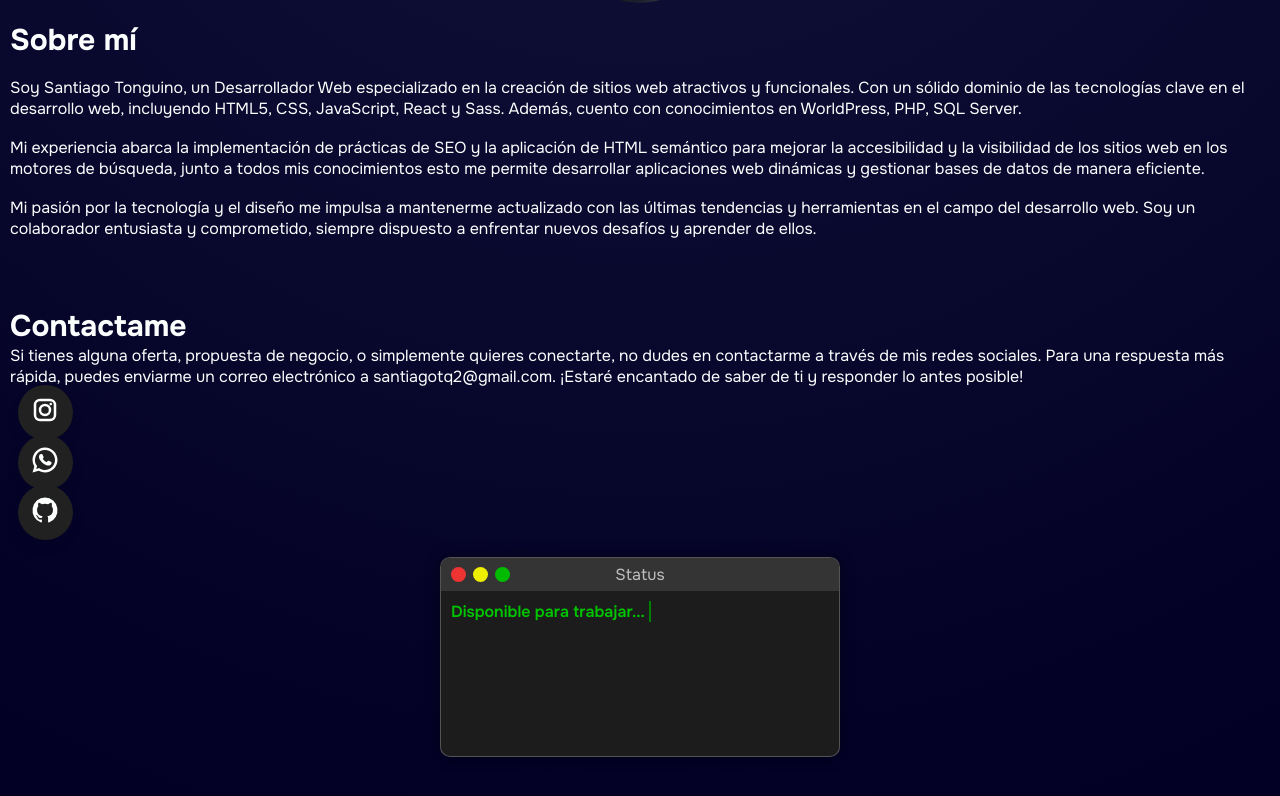
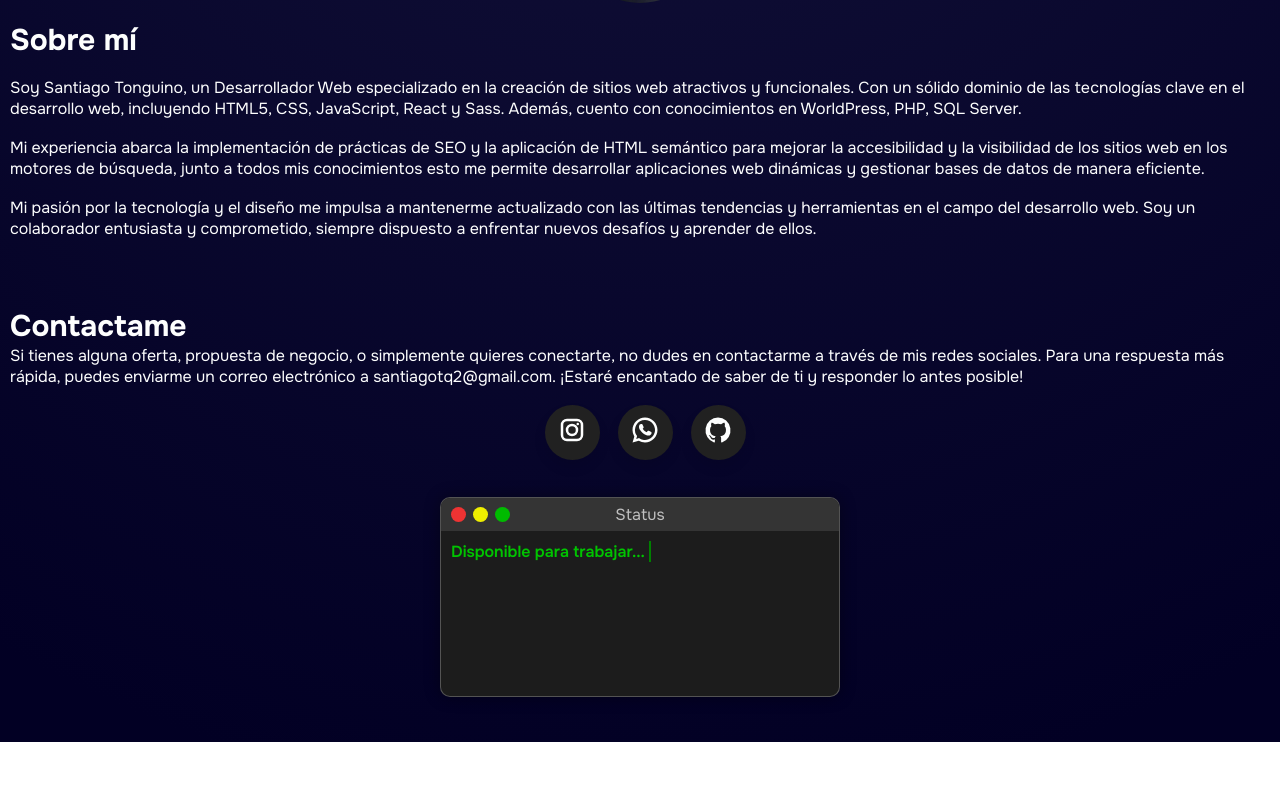
Before and after one commit to tonguiino/Tonguiino-WebCraft, a React (Vite) app: page / in a window 1280 px wide. Shown: the part 1743-2539 px from the top of the page. After the commit the page ends 2485 px from the top, so only its background shows below. Built offline with nearby package versions, Linux system fonts and the light colour scheme.

Commit message:
fix styles

```diff
--- a/src/Components/Contac/Contac.scss
+++ b/src/Components/Contac/Contac.scss
@@ -1,3 +1,9 @@
+.contac-nav {
+    display: flex;
+    justify-content: center;
+    margin: 20px 0px;
+    gap: 13px;
+}
 
 .button {
     cursor: pointer;
```
Lines whose indentation alone changed are shown as unchanged.
